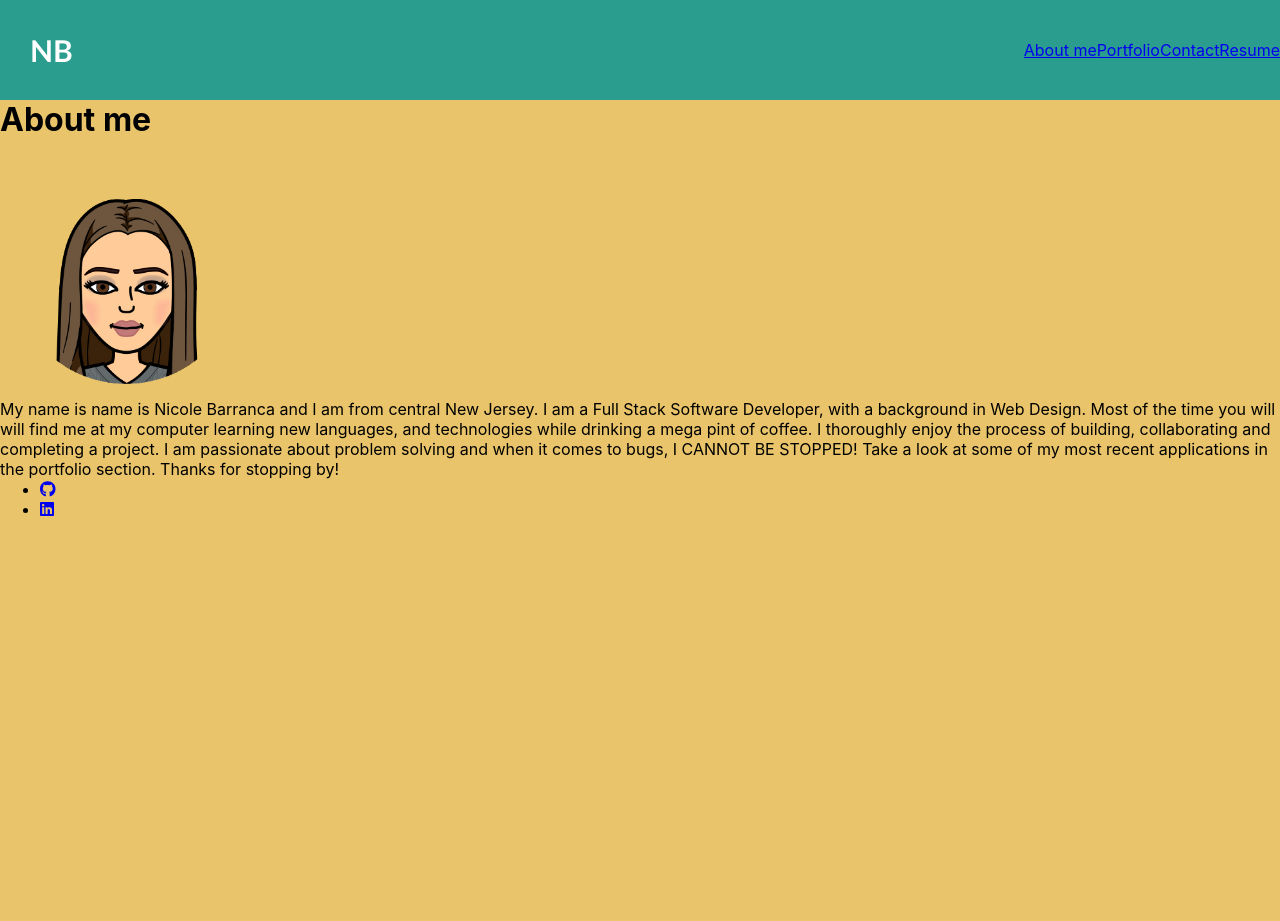
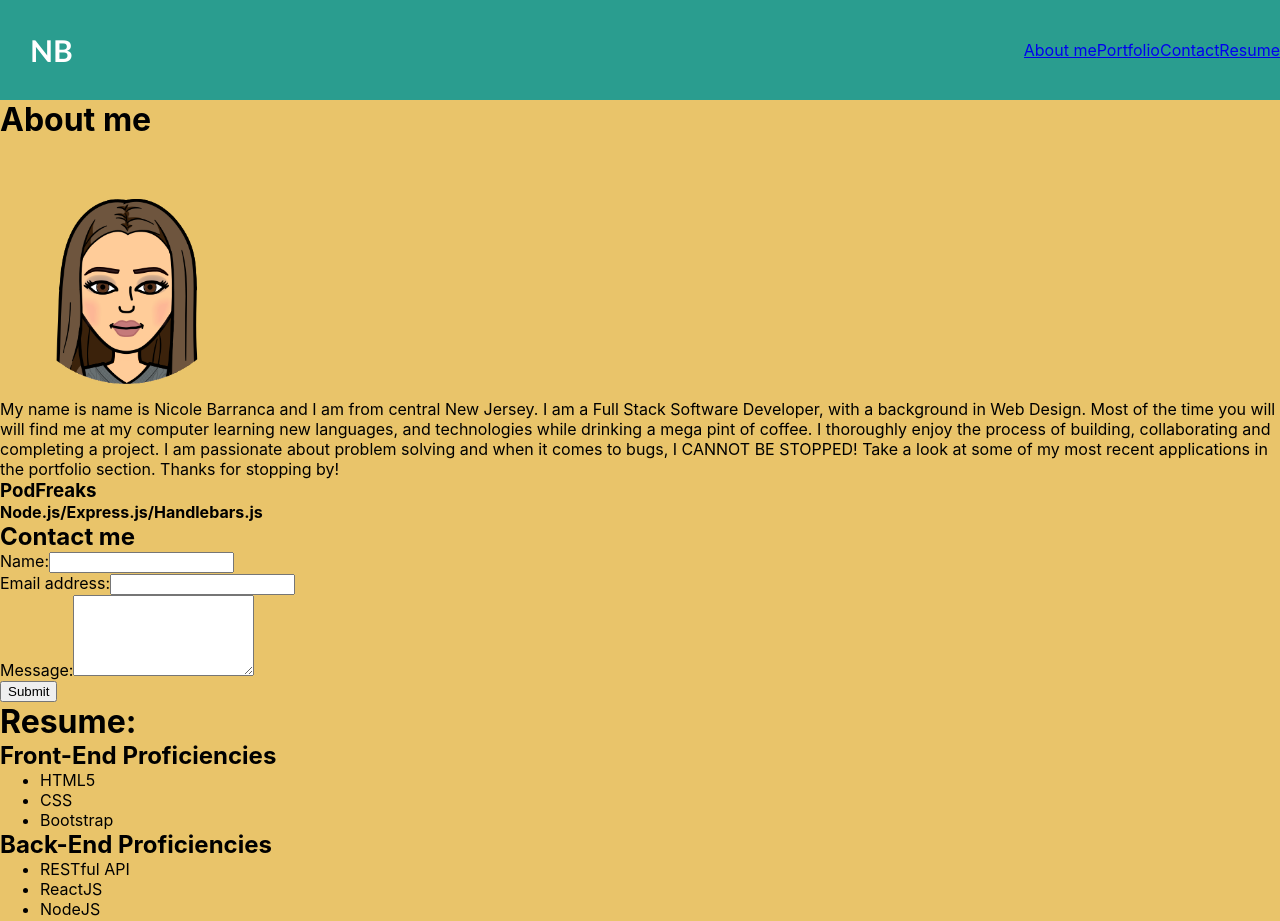
Before and after one commit to NicoleBarranca/nb-portfolio, a React (Create React App) app: page / in a window 1280 px wide. Shown: the top 921 px of the page. Before the commit the page ends 800 px from the top, so only its background shows below. Built offline with nearby package versions, Linux system fonts and the light colour scheme.

Commit message:
set up basic version of all components

```diff
--- a/src/App.js
+++ b/src/App.js
@@ -2,6 +2,9 @@ import React from "react";
 import About from "../src/components/About";
 import Header from "../src/components/Header";
 import Footer from "./components/Footer";
+import Portfolio from "./components/Portfolio";
+import Contact from "./components/Contact";
+import Resume from "./components/Resume";
 
 // might need App.css or import other css
 // might need to import photos
@@ -12,6 +15,9 @@ function App() {
       <Header />
       <main>
         <About />
+        <Portfolio />
+        <Contact />
+        <Resume />
         <Footer />
       </main>
     </div>
--- /dev/null
+++ b/src/components/Contact/index.js
@@ -0,0 +1,28 @@
+import React from "react";
+
+function Contact() {
+  return (
+    <section>
+      <h1>Contact me</h1>
+      <form>
+        <div>
+          <label htmlFor="name">Name:</label>
+          <input type="name" name="name" />
+        </div>
+        <div>
+          <label htmlFor="email">Email address:</label>
+          <input type="email" name="email" />
+        </div>
+        <div>
+          <label htmlFor="message">Message:</label>
+          <textarea name="message" rows="5" />
+        </div>
+        <button data-testid="button" type="submit">
+          Submit
+        </button>
+      </form>
+    </section>
+  );
+}
+
+export default Contact;
--- a/src/components/Navigation/index.js
+++ b/src/components/Navigation/index.js
@@ -11,13 +11,13 @@ function Navigation() {
           <a href="#aboutme">About me</a>
         </li>
         <li>
-          <a href="portfolio">Portfolio</a>
+          <a href="#portfolio">Portfolio</a>
         </li>
         <li>
-          <a href="contact">Contact</a>
+          <a href="#contact">Contact</a>
         </li>
         <li>
-          <a href="resume">Resume</a>
+          <a href="#resume">Resume</a>
         </li>
       </ul>
     </nav>
--- /dev/null
+++ b/src/components/Portfolio/index.js
@@ -0,0 +1,11 @@
+import React from "react";
+
+function Portfolio() {
+  return (
+    <div>
+      <h3>PodFreaks</h3>
+      <h4>Node.js/Express.js/Handlebars.js</h4>
+    </div>
+  );
+}
+export default Portfolio;
--- /dev/null
+++ b/src/components/Resume/index.js
@@ -0,0 +1,24 @@
+import React from "react";
+
+function Resume() {
+  return (
+    <div>
+      <h1>Resume:</h1>
+      <h2>Front-End Proficiencies</h2>
+      <ul>
+        <li>HTML5</li>
+        <li>CSS</li>
+        <li>Bootstrap</li>
+      </ul>
+      <h2>Back-End Proficiencies</h2>
+      <ul>
+        <li>RESTful API</li>
+        <li>ReactJS</li>
+        <li>NodeJS</li>
+        <li>MongoDB</li>
+      </ul>
+    </div>
+  );
+}
+
+export default Resume;
```
Also changed, not shown: src/components/Project/index.js (deleted), 1 other file (tests, documents, lock files or other folders).
